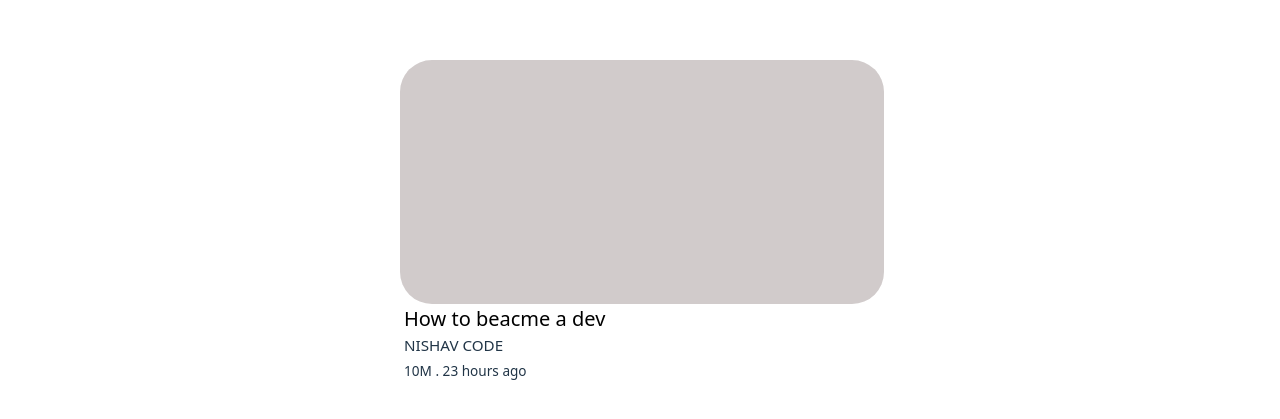
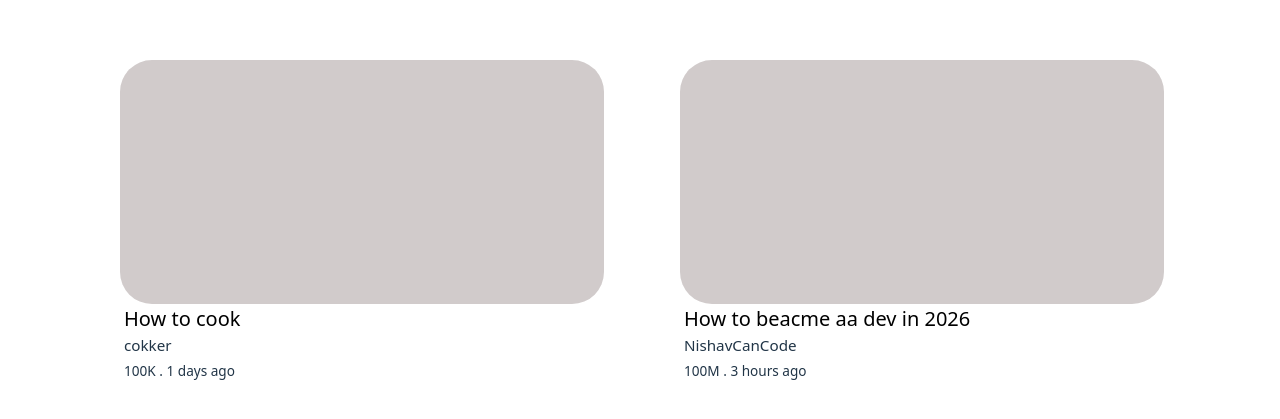
Before and after one commit to nishav07/React-playground, a React (Vite) app: page / in a window 1280 px wide. Shown: the part 183-602 px from the top of the page. Built offline with nearby package versions, Linux system fonts and the light colour scheme.

Commit message:
'revising props

```diff
--- a/src/App.css
+++ b/src/App.css
@@ -46,3 +46,10 @@ button {
   display: flex;
   gap: 4rem;
 }
+
+#cardSection{
+  display: flex;
+  align-items: center;
+  justify-content: center;
+  gap: 3rem;
+}
--- a/src/App.jsx
+++ b/src/App.jsx
@@ -1,16 +1,13 @@
 import './App.css'
 import Card from './Card'
 
-
-
 function App() {
   return (
-    <>
-    <Card/>
-    </>
+    <div id='cardSection'>
+    <Card heading="How to cook" chennel="cokker" views ="100K" time="1 days ago"/>
+    <Card heading="How to beacme aa dev in 2026" chennel="NishavCanCode" views ="100M" time="3 hours ago"/>
+    </div>
   )
 }
 
-
-
 export default App
--- a/src/Card.jsx
+++ b/src/Card.jsx
@@ -3,11 +3,11 @@ import Thumbnail from './thumbnail';
 import './Thumbnail.css'
 import Title from './title';
 
-function Card(){
+function Card({heading,chennel,views,time}){
     return (
         <div id="cards">
             <Thumbnail/>
-            <Title/>
+            <Title heading={heading} chennel={chennel} views={ views }time={ time }/>
         </div>
     )
 }
--- a/src/title.jsx
+++ b/src/title.jsx
@@ -1,12 +1,9 @@
 import "./Title.css";
 
-function Title(){
-    let chennel = "NISHAV CODE";
-    let views = "10M";
-    let time = "23 hours ago";
+function Title({heading,chennel,views,time}){
     return (
         <div>
-            <h1>How to beacme a dev</h1>
+            <h1>{heading}</h1>
             <p id="Cname">{chennel}</p>
             <p>{views} . {time}</p>
         </div>
```
